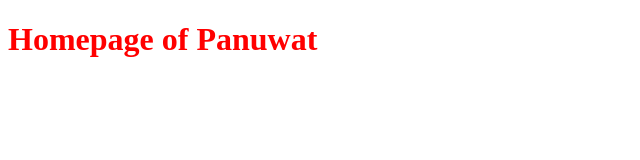
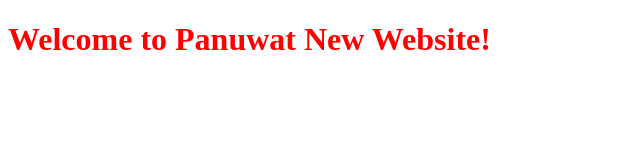
Before and after one commit to Boomasan/git-local-remote, a plain HTML site: page index.html in a window 1280 px wide. Shown: the whole page, without its empty margins (0-640 px from the left). Drawn offline with Linux system fonts and the light colour scheme.

Commit message:
Local change: Edit Message Welcome

```diff
--- a/index.html
+++ b/index.html
@@ -7,6 +7,6 @@
     <title>T2</title>
 </head>
 <body>
-    <h1>Homepage of Panuwat</h1>
+    <h1>Welcome to Panuwat New Website!</h1>
 </body>
 </html>
```
